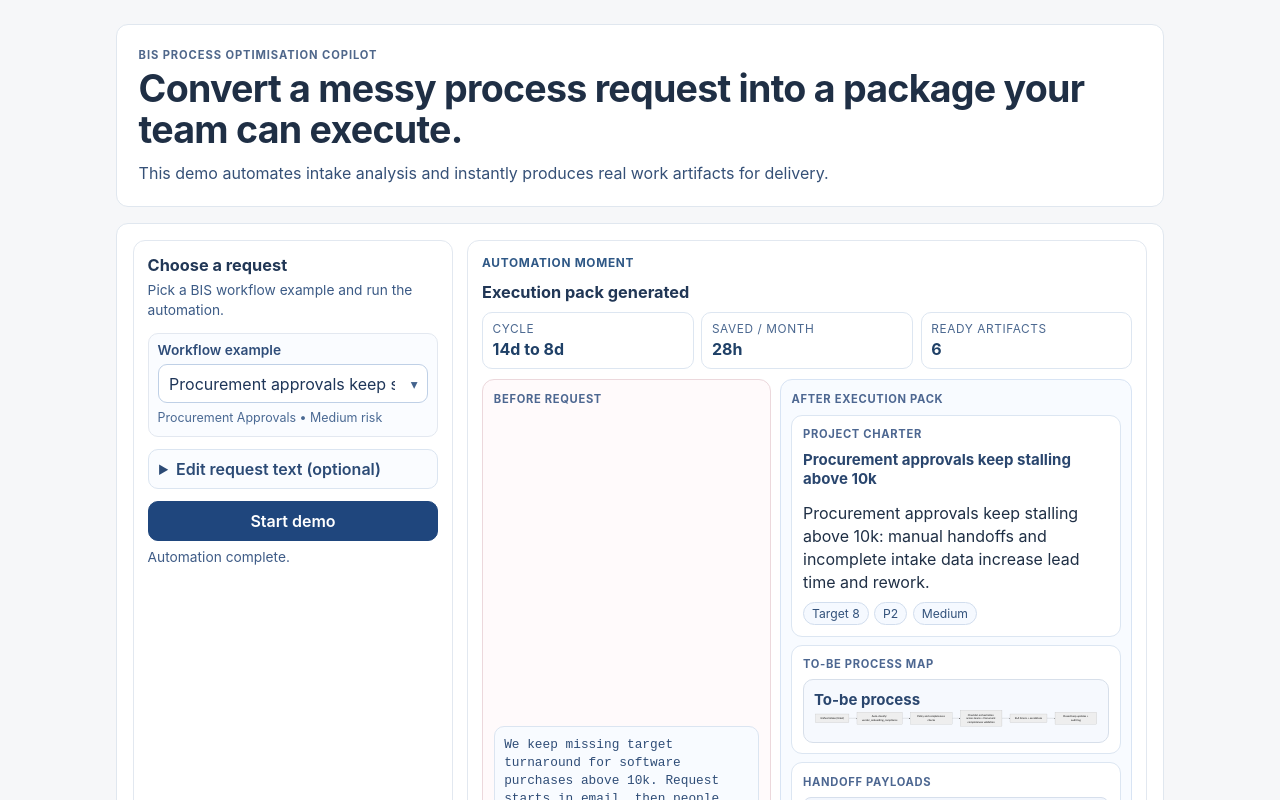
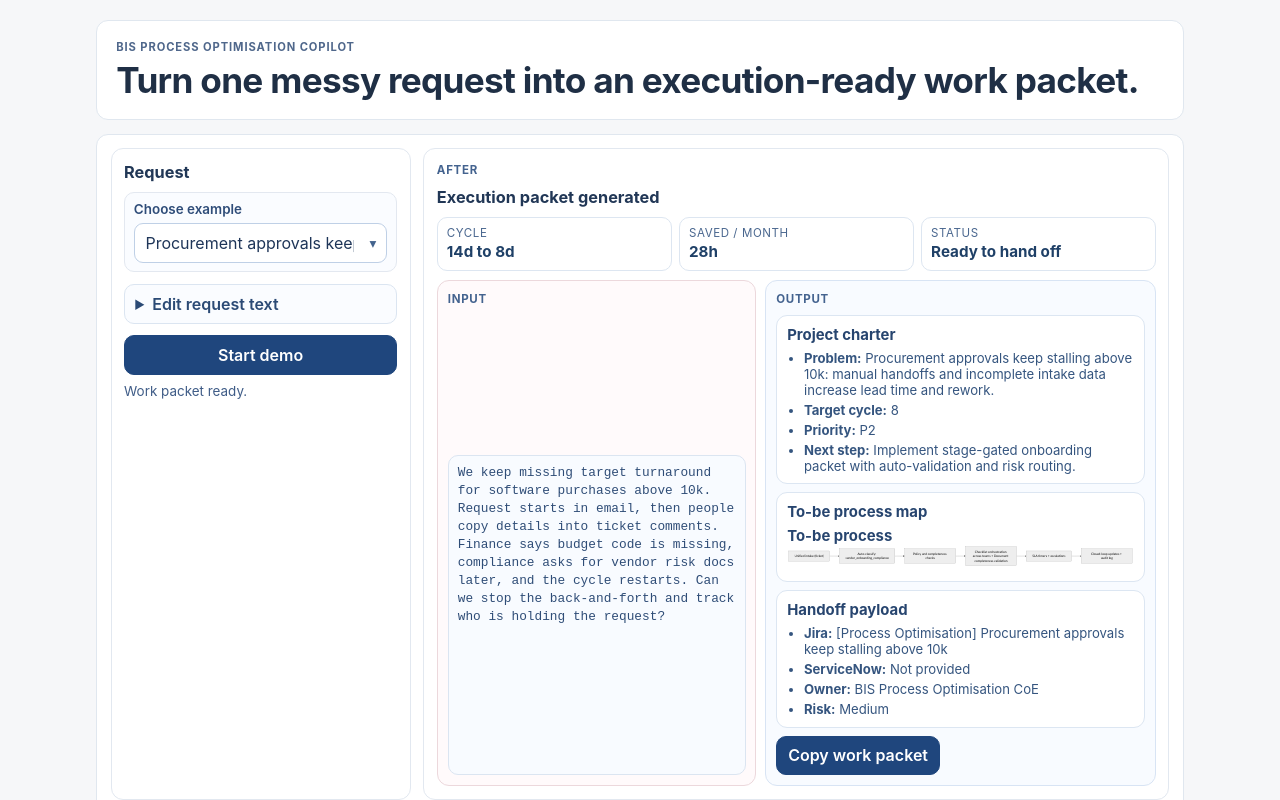
Before and after one commit to KumarNavish/KumarNavish.github.io, a React (Vite) app in the folder site/demos/bis-continual-process-automation-demo/: page / in a window 1280 px wide. Both pictures are taken after a click on the button "Start demo". Shown: the top 800 px of the page. Built offline with nearby package versions, Linux system fonts and the light colour scheme.

Commit message:
refine bis demo: hard-minimal one-moment UX

```diff
--- a/site/demos/bis-continual-process-automation-demo/src/App.tsx
+++ b/site/demos/bis-continual-process-automation-demo/src/App.tsx
@@ -8,11 +8,7 @@ import type { CategoryCatalog, IntakeSample } from './domain/types'
 interface ImpactSnapshot {
   baselineDays: number | null
   targetDays: number | null
-  cycleGainDays: number | null
-  cycleReductionPct: number | null
   monthlyHoursSaved: number
-  payloadCount: number
-  outputCount: number
 }
 
 function metricToText(value: string | number | null | undefined): string {
@@ -33,13 +29,6 @@ function sleep(milliseconds: number): Promise<void> {
   return new Promise((resolve) => {
     window.setTimeout(resolve, milliseconds)
   })
-}
-
-function sampleHint(sample: IntakeSample | null): string {
-  if (!sample) {
-    return 'Pick a workflow example to begin.'
-  }
-  return `${prettyCategory(sample.ground_truth.category)} • ${prettyCategory(sample.ground_truth.risk_level)} risk`
 }
 
 function toNumber(value: string | number | null | undefined): number | null {
@@ -73,21 +62,11 @@ function excerpt(text: string, maxLength = 280): string {
 function buildImpactSnapshot(result: PipelineResult): ImpactSnapshot {
   const baselineDays = toNumber(result.charter.baseline_metrics.cycle_time_days)
   const targetDays = toNumber(result.charter.target_metrics.cycle_time_days_target)
-  const cycleGainDays =
-    baselineDays !== null && targetDays !== null ? Math.max(0, baselineDays - targetDays) : null
-  const cycleReductionPct =
-    baselineDays !== null && targetDays !== null && baselineDays > 0
-      ? Math.max(0, Math.round(((baselineDays - targetDays) / baselineDays) * 100))
-      : null
 
   return {
     baselineDays,
     targetDays,
-    cycleGainDays,
-    cycleReductionPct,
     monthlyHoursSaved: result.triage.est_savings_hours_per_month,
-    payloadCount: Object.keys(result.exports).length,
-    outputCount: 3,
   }
 }
 
@@ -98,7 +77,6 @@ function App() {
   const [requestText, setRequestText] = useState('')
 
   const [result, setResult] = useState<PipelineResult | null>(null)
-
   const [isRunning, setIsRunning] = useState(false)
   const [copyStatus, setCopyStatus] = useState<string | null>(null)
   const [error, setError] = useState<string | null>(null)
@@ -127,63 +105,43 @@ function App() {
     [samples, selectedSampleId],
   )
 
-  const selectedSampleHint = useMemo(() => sampleHint(selectedSample), [selectedSample])
   const impactSnapshot = useMemo(() => (result ? buildImpactSnapshot(result) : null), [result])
 
-  const hasResult = Boolean(result)
   const previewBaselineDays = selectedSample?.ground_truth.baseline_cycle_time_days ?? null
   const inferredTargetDays =
     previewBaselineDays !== null ? Math.max(1, Math.round(previewBaselineDays * 0.65)) : null
+
   const beforeCycleTime = impactSnapshot?.baselineDays ?? previewBaselineDays
   const afterCycleTime = impactSnapshot?.targetDays ?? inferredTargetDays
 
-  const totalArtifacts = impactSnapshot
-    ? impactSnapshot.outputCount + impactSnapshot.payloadCount
-    : 0
-  const requestPreview = excerpt(requestText || selectedSample?.text || '', 360)
+  const requestPreview = excerpt(requestText || selectedSample?.text || '', 420)
 
-  const outcomeHeadline = impactSnapshot
-    ? 'Execution pack generated'
-    : 'From manual intake to execution-ready package'
-  const charterTargetCycle = result
-    ? metricToText(result.charter.target_metrics.cycle_time_days_target)
-    : 'n/a'
-  const trackerStatus = result
-    ? metricToText((result.exports.process_tracker_row as Record<string, unknown>).status)
-    : 'n/a'
   const jiraFields =
     result && typeof result.exports.jira_issue_create.fields === 'object'
       ? (result.exports.jira_issue_create.fields as Record<string, unknown>)
       : null
+
   const servicenowPayload =
     result && typeof result.exports.servicenow_record_create === 'object'
       ? (result.exports.servicenow_record_create as Record<string, unknown>)
       : null
+
   const trackerPayload =
     result && typeof result.exports.process_tracker_row === 'object'
       ? (result.exports.process_tracker_row as Record<string, unknown>)
       : null
-  const payloadPreview = result
-    ? {
-        jira_summary: jiraFields?.summary ?? 'n/a',
-        priority: result.triage.priority,
-        risk_level: result.triage.risk_level,
-        servicenow_table: servicenowPayload?.table ?? 'n/a',
-        tracker_owner: trackerPayload?.owner ?? 'n/a',
-      }
-    : null
 
   const hintText = useMemo(() => {
     if (error) {
       return 'Could not load data. Please refresh.'
     }
     if (isRunning) {
-      return 'Running automation…'
+      return 'Running automation...'
     }
     if (!result) {
       return 'Click Start demo.'
     }
-    return 'Automation complete.'
+    return 'Work packet ready.'
   }, [error, isRunning, result])
 
   function handleSampleChange(sampleId: string) {
@@ -211,7 +169,7 @@ function App() {
     setCopyStatus(null)
     setIsRunning(true)
 
-    await sleep(300)
+    await sleep(260)
 
     const nextResult = runIntakePipeline(sampleForRun, catalog)
     setResult(nextResult)
@@ -244,27 +202,22 @@ function App() {
       exports: result.exports,
     }
 
-    await copyJson('Full process package', packagePayload)
+    await copyJson('Work packet', packagePayload)
   }
 
   return (
     <main className="page-shell">
       <header className="hero">
         <p className="eyebrow">BIS Process Optimisation Copilot</p>
-        <h1>Convert a messy process request into a package your team can execute.</h1>
-        <p className="hero-subhead">
-          This demo automates intake analysis and instantly produces real work artifacts for
-          delivery.
-        </p>
+        <h1>Turn one messy request into an execution-ready work packet.</h1>
       </header>
 
       <section className="panel workspace-panel">
         <section className="control-pane">
-          <h2>Choose a request</h2>
-          <p className="control-caption">Pick a BIS workflow example and run the automation.</p>
+          <h2>Request</h2>
 
           <section className="example-picker">
-            <label htmlFor="example-select">Workflow example</label>
+            <label htmlFor="example-select">Choose example</label>
             <div className="select-shell">
               <select
                 id="example-select"
@@ -282,11 +235,10 @@ function App() {
                 ▾
               </span>
             </div>
-            <p className="field-help">{selectedSampleHint}</p>
           </section>
 
           <details className="advanced-block inline-advanced">
-            <summary>Edit request text (optional)</summary>
+            <summary>Edit request text</summary>
             <textarea
               value={requestText}
               onChange={(event) => setRequestText(event.target.value)}
@@ -295,7 +247,7 @@ function App() {
           </details>
 
           <button className="primary-btn" onClick={() => void runPipeline()} disabled={!selectedSample || isRunning}>
-            {isRunning ? 'Running…' : 'Start demo'}
+            {isRunning ? 'Running...' : 'Start demo'}
           </button>
 
           <p className="hint-text">{hintText}</p>
@@ -305,10 +257,11 @@ function App() {
 
         <section className="result-pane" aria-live="polite">
           {!result ? (
-            <section className="outcome-shell preview-shell">
+            <section className="moment-shell">
               <p className="moment-tag">Before</p>
               <h2>Manual intake request</h2>
               <pre className="input-preview">{requestPreview}</pre>
+
               <div className="impact-strip">
                 <article>
                   <span>Cycle</span>
@@ -325,9 +278,9 @@ function App() {
               </div>
             </section>
           ) : (
-            <section className="outcome-shell live-shell">
-              <p className="moment-tag">Automation moment</p>
-              <h2>{outcomeHeadline}</h2>
+            <section className="moment-shell">
+              <p className="moment-tag">After</p>
+              <h2>Execution packet generated</h2>
 
               <div className="impact-strip">
                 <article>
@@ -341,65 +294,66 @@ function App() {
                   <strong>{impactSnapshot.monthlyHoursSaved}h</strong>
                 </article>
                 <article>
-                  <span>Ready artifacts</span>
-                  <strong>{totalArtifacts}</strong>
+                  <span>Status</span>
+                  <strong>Ready to hand off</strong>
                 </article>
               </div>
 
               <section className="transformation-grid">
-                <article className={`moment-card before-card ${hasResult ? 'revealed' : ''}`}>
-                  <p className="doc-tag">Before request</p>
-                  <pre className="input-preview">{excerpt(result.sample.text, 540)}</pre>
+                <article className="moment-card before-card">
+                  <p className="doc-tag">Input</p>
+                  <pre className="input-preview">{excerpt(result.sample.text, 520)}</pre>
                 </article>
 
-                <article className={`moment-card after-pack ${hasResult ? 'revealed' : ''}`}>
-                  <p className="doc-tag">After execution pack</p>
+                <article className="moment-card after-card">
+                  <p className="doc-tag">Output</p>
 
                   <section className="artifact-card">
-                    <p className="doc-tag">Project charter</p>
-                    <h3>{result.sample.title}</h3>
-                    <p>{result.charter.problem_statement}</p>
-                    <div className="pack-metrics">
-                      <span className="pack-pill">Target {charterTargetCycle}</span>
-                      <span className="pack-pill">{result.triage.priority}</span>
-                      <span className="pack-pill">{prettyCategory(result.triage.risk_level)}</span>
-                    </div>
+                    <h3>Project charter</h3>
+                    <ul className="key-list">
+                      <li>
+                        <strong>Problem:</strong> {result.charter.problem_statement}
+                      </li>
+                      <li>
+                        <strong>Target cycle:</strong>{' '}
+                        {metricToText(result.charter.target_metrics.cycle_time_days_target)}
+                      </li>
+                      <li>
+                        <strong>Priority:</strong> {result.triage.priority}
+                      </li>
+                      <li>
+                        <strong>Next step:</strong> {result.triage.next_action}
+                      </li>
+                    </ul>
                   </section>
 
                   <section className="artifact-card">
-                    <p className="doc-tag">To-be process map</p>
+                    <h3>To-be process map</h3>
                     <MermaidDiagram title="To-be process" chart={result.toBeMermaid} />
                   </section>
 
                   <section className="artifact-card">
-                    <p className="doc-tag">Handoff payloads</p>
-                    <pre>{JSON.stringify(payloadPreview, null, 2)}</pre>
-                    <p>
-                      <strong>Jira:</strong> {metricToText(jiraFields?.summary)}
-                    </p>
-                    <p>
-                      <strong>ServiceNow:</strong> {metricToText(servicenowPayload?.short_description)}
-                    </p>
-                    <p>
-                      <strong>Status:</strong> {trackerStatus}
-                    </p>
+                    <h3>Handoff payload</h3>
+                    <ul className="key-list">
+                      <li>
+                        <strong>Jira:</strong> {metricToText(jiraFields?.summary)}
+                      </li>
+                      <li>
+                        <strong>ServiceNow:</strong>{' '}
+                        {metricToText(servicenowPayload?.short_description)}
+                      </li>
+                      <li>
+                        <strong>Owner:</strong> {metricToText(trackerPayload?.owner)}
+                      </li>
+                      <li>
+                        <strong>Risk:</strong> {prettyCategory(result.triage.risk_level)}
+                      </li>
+                    </ul>
                   </section>
 
                   <div className="outputs-actions">
                     <button className="primary-btn" onClick={() => void copyFullPack()}>
-                      Copy full package
-                    </button>
-                    <button
-                      className="secondary-btn"
-                      onClick={() => copyJson('Jira payload', result.exports.jira_issue_create)}
-                    >
-                      Copy Jira JSON
-                    </button>
-                    <button
-                      className="secondary-btn"
-                      onClick={() => copyJson('ServiceNow payload', result.exports.servicenow_record_create)}
-                    >
-                      Copy ServiceNow JSON
+                      Copy work packet
                     </button>
                   </div>
                 </article>
--- a/site/demos/bis-continual-process-automation-demo/src/styles.css
+++ b/site/demos/bis-continual-process-automation-demo/src/styles.css
@@ -15,11 +15,11 @@ body {
 }
 
 .page-shell {
-  width: min(1080px, 100%);
+  width: min(1120px, 100%);
   margin: 0 auto;
-  padding: 1.5rem 1rem 2.2rem;
+  padding: 1.25rem 1rem 2rem;
   display: grid;
-  gap: 1rem;
+  gap: 0.9rem;
 }
 
 .hero,
@@ -30,11 +30,11 @@ body {
 }
 
 .hero {
-  padding: 1.35rem;
+  padding: 1.2rem;
 }
 
 .panel {
-  padding: 1rem;
+  padding: 0.85rem;
 }
 
 .eyebrow {
@@ -47,8 +47,8 @@ body {
 }
 
 h1 {
-  margin: 0.38rem 0 0;
-  font-size: clamp(1.75rem, 3.3vw, 2.35rem);
+  margin: 0.34rem 0 0;
+  font-size: clamp(1.6rem, 3.1vw, 2.2rem);
   line-height: 1.08;
   letter-spacing: -0.02em;
 }
@@ -61,25 +61,19 @@ h2 {
 
 h3 {
   margin: 0;
-  font-size: 0.94rem;
-  color: #2a466e;
+  font-size: 0.93rem;
+  color: #27456f;
 }
 
 p {
-  margin: 0.45rem 0 0;
-  line-height: 1.45;
-}
-
-.hero-subhead {
-  margin: 0.72rem 0 0;
-  max-width: 700px;
-  color: #355077;
+  margin: 0.4rem 0 0;
+  line-height: 1.4;
 }
 
 .workspace-panel {
   display: grid;
-  grid-template-columns: 320px minmax(0, 1fr);
-  gap: 0.9rem;
+  grid-template-columns: 300px minmax(0, 1fr);
+  gap: 0.8rem;
 }
 
 .control-pane,
@@ -87,28 +81,22 @@ p {
   border: 1px solid #e2e8f0;
   border-radius: 12px;
   background: #fff;
-  padding: 0.85rem;
-}
-
-.control-caption {
-  margin-top: 0.4rem;
-  color: #3c5b86;
-  font-size: 0.86rem;
+  padding: 0.78rem;
 }
 
 .example-picker {
-  margin-top: 0.72rem;
+  margin-top: 0.64rem;
   border: 1px solid #e3e8f0;
   border-radius: 10px;
   background: #fafcff;
-  padding: 0.52rem 0.56rem 0.58rem;
+  padding: 0.5rem 0.55rem 0.56rem;
 }
 
 .example-picker > label {
   margin: 0;
   display: block;
   color: #2f4d79;
-  font-size: 0.86rem;
+  font-size: 0.84rem;
   font-weight: 600;
 }
 
@@ -149,12 +137,6 @@ p {
   font-size: 0.85rem;
 }
 
-.field-help {
-  margin-top: 0.34rem;
-  color: #4a6993;
-  font-size: 0.78rem;
-}
-
 select,
 textarea,
 button {
@@ -174,11 +156,11 @@ textarea {
 }
 
 .inline-advanced {
-  margin-top: 0.72rem;
+  margin-top: 0.7rem;
 }
 
 .inline-advanced textarea {
-  margin-top: 0.5rem;
+  margin-top: 0.48rem;
 }
 
 .primary-btn,
@@ -217,7 +199,7 @@ button:disabled {
 .error-text,
 .success-text {
   margin-top: 0.46rem;
-  font-size: 0.86rem;
+  font-size: 0.84rem;
 }
 
 .hint-text,
@@ -233,22 +215,19 @@ button:disabled {
   color: #2f6d44;
 }
 
-.result-pane {
+.moment-shell {
   display: grid;
+  gap: 0.58rem;
 }
 
-.moment-tag {
+.moment-tag,
+.doc-tag {
   margin: 0;
-  font-size: 0.74rem;
+  font-size: 0.72rem;
   font-weight: 700;
-  color: #2f5886;
+  color: #44638f;
   text-transform: uppercase;
   letter-spacing: 0.06em;
-}
-
-.outcome-shell {
-  display: grid;
-  gap: 0.62rem;
 }
 
 .input-preview {
@@ -256,7 +235,7 @@ button:disabled {
   border: 1px solid #dbe5f1;
   border-radius: 10px;
   background: #f8fbff;
-  padding: 0.58rem;
+  padding: 0.56rem;
   white-space: pre-wrap;
   word-break: break-word;
   color: #2f4d77;
@@ -267,20 +246,20 @@ button:disabled {
 .impact-strip {
   display: grid;
   grid-template-columns: repeat(3, minmax(0, 1fr));
-  gap: 0.48rem;
+  gap: 0.46rem;
 }
 
 .impact-strip article {
   border: 1px solid #dde6f1;
   border-radius: 10px;
   background: #fff;
-  padding: 0.55rem 0.6rem;
+  padding: 0.52rem 0.56rem;
   display: grid;
-  gap: 0.2rem;
+  gap: 0.16rem;
 }
 
 .impact-strip span {
-  font-size: 0.74rem;
+  font-size: 0.72rem;
   color: #4a678f;
   text-transform: uppercase;
   letter-spacing: 0.05em;
@@ -288,7 +267,7 @@ button:disabled {
 
 .impact-strip strong {
   color: #1f4067;
-  font-size: 1rem;
+  font-size: 0.95rem;
 }
 
 .transformation-grid {
@@ -301,9 +280,9 @@ button:disabled {
   border: 1px solid #dce6f2;
   border-radius: 12px;
   background: #fff;
-  padding: 0.68rem;
+  padding: 0.62rem;
   display: grid;
-  gap: 0.5rem;
+  gap: 0.48rem;
 }
 
 .before-card {
@@ -311,68 +290,46 @@ button:disabled {
   border-color: #ecd8dc;
 }
 
-.after-pack {
+.after-card {
   background: #f8fbff;
   border-color: #d8e4f4;
-}
-
-.outputs-actions {
-  display: flex;
-  flex-wrap: wrap;
-  gap: 0.44rem;
 }
 
 .artifact-card {
   border: 1px solid #dce6f2;
   border-radius: 11px;
   background: #fff;
-  padding: 0.66rem;
+  padding: 0.62rem;
   display: grid;
-  gap: 0.44rem;
+  gap: 0.4rem;
 }
 
 .artifact-card pre {
   margin: 0;
   white-space: pre-wrap;
   word-break: break-word;
-  font-size: 0.78rem;
-  line-height: 1.4;
+  font-size: 0.77rem;
+  line-height: 1.35;
   color: #2f4d77;
   background: #f2f6fd;
   border: 1px solid #d6dfec;
   border-radius: 8px;
-  padding: 0.5rem;
+  padding: 0.46rem;
 }
 
-.doc-tag {
+.key-list {
   margin: 0;
-  text-transform: uppercase;
-  letter-spacing: 0.06em;
-  color: #4d6791;
-  font-size: 0.7rem;
-  font-weight: 700;
+  padding-left: 1.05rem;
+  display: grid;
+  gap: 0.24rem;
+  color: #35557f;
+  font-size: 0.82rem;
 }
 
-.pack-metrics {
+.outputs-actions {
   display: flex;
   flex-wrap: wrap;
-  gap: 0.34rem;
-}
-
-.pack-pill {
-  border: 1px solid #d2deee;
-  border-radius: 999px;
-  background: #f5f9ff;
-  color: #33527b;
-  font-size: 0.76rem;
-  padding: 0.2rem 0.5rem;
-}
-
-.map-card {
-  border: 1px solid #d7dfea;
-  border-radius: 10px;
-  background: #f6f9fe;
-  padding: 0.62rem;
+  gap: 0.42rem;
 }
 
 .mermaid-svg {
@@ -383,26 +340,13 @@ button:disabled {
   border: 1px solid #dbe5f1;
   border-radius: 10px;
   background: #fafcff;
-  padding: 0.58rem 0.66rem;
+  padding: 0.56rem 0.64rem;
 }
 
 .advanced-block summary {
   cursor: pointer;
   color: #2b4a75;
   font-weight: 620;
-}
-
-.advanced-block pre {
-  margin: 0.55rem 0 0;
-  white-space: pre-wrap;
-  word-break: break-word;
-  font-size: 0.77rem;
-  line-height: 1.35;
-  color: #2f4d77;
-  background: #f2f6fd;
-  border: 1px solid #d6dfec;
-  border-radius: 8px;
-  padding: 0.5rem;
 }
 
 @media (max-width: 980px) {
@@ -413,7 +357,12 @@ button:disabled {
 
 @media (max-width: 760px) {
   .page-shell {
-    padding: 1rem 0.8rem 1.5rem;
+    padding: 0.95rem 0.78rem 1.35rem;
+  }
+
+  .impact-strip,
+  .transformation-grid {
+    grid-template-columns: 1fr;
   }
 
   .outputs-actions {
@@ -423,20 +372,4 @@ button:disabled {
   .outputs-actions button {
     width: 100%;
   }
-
-  .impact-strip,
-  .transformation-grid {
-    grid-template-columns: 1fr;
-  }
 }
-
-@keyframes reveal-up {
-  from {
-    opacity: 0.62;
-    transform: translateY(6px);
-  }
-  to {
-    opacity: 1;
-    transform: translateY(0);
-  }
-}
```
